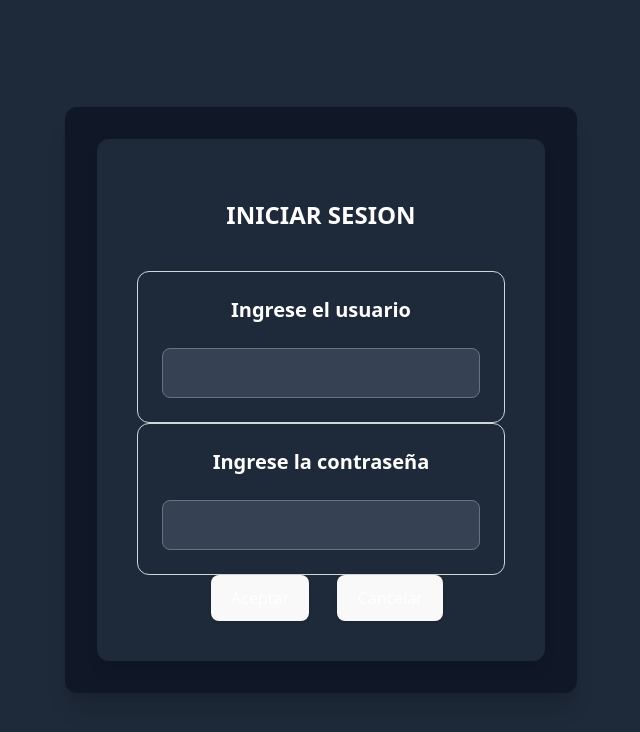
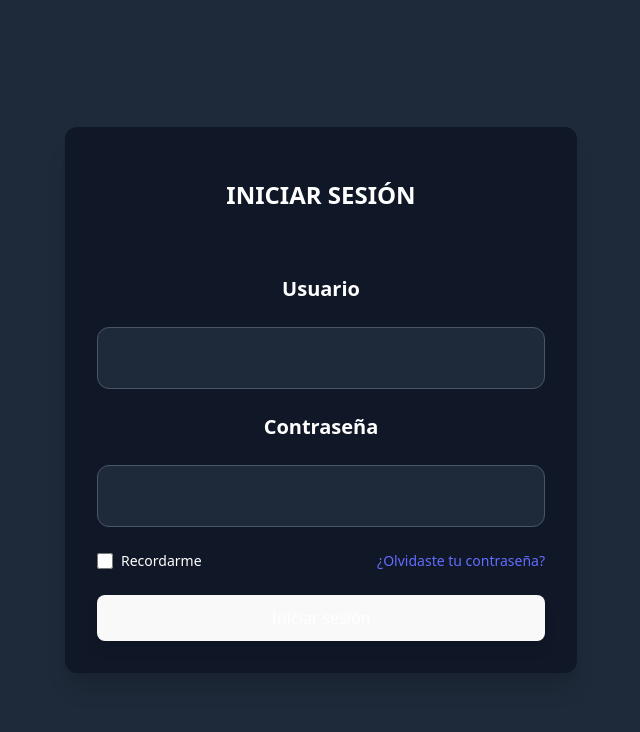
Before and after one commit to MatiasRamirez3097/sua-webservices, a React (Vite) app: page / in a window 1280 px wide. Shown: the top 732 px of the page, without its empty margins (319-959 px from the left). Built offline with nearby package versions, Linux system fonts and the light colour scheme; no server answers.

Commit message:
reworking of Loginform

```diff
--- a/src/components/forms/LoginForm.jsx
+++ b/src/components/forms/LoginForm.jsx
@@ -3,61 +3,86 @@ import { Button, H2, Input, Label, Div } from "..";
 import { signInSchema } from "./signInSchema";
 
 const LoginForm = ({ sendSubmit }) => {
+    const rememberedEmail = localStorage.getItem("rememberedEmail");
+
     return (
         <Formik
             initialValues={{
-                email: "",
+                email: rememberedEmail || "",
                 password: "",
+                remember: !!rememberedEmail,
             }}
             validationSchema={signInSchema}
             onSubmit={(values, actions) => {
-                console.log("disparado");
+                if (values.remember) {
+                    localStorage.setItem("rememberedEmail", values.email);
+                } else {
+                    localStorage.removeItem("rememberedEmail");
+                }
+
                 sendSubmit(values, actions);
             }}
         >
             {({ errors, touched }) => (
-                <Form className="bg-gray-800 p-10 rounded-xl shadow-lg w-full max-w-lg mx-auto">
-                    <H2 label="INICIAR SESION" />
-                    <Div>
-                        <Label label="Ingrese el usuario" />
+                <Form className="space-y-6">
+                    <H2 label="INICIAR SESIÓN" />
+
+                    {/* Usuario */}
+                    <div className="space-y-2">
+                        <Label label="Usuario" />
                         <Field
                             as={Input}
                             name="email"
                             type="text"
-                            placeholder="Ingrese aqui su ususario..."
+                            placeholder="Ingrese su usuario..."
+                            className="w-full px-4 py-4 text-lg rounded-xl bg-gray-800 border border-gray-600 focus:ring-2 focus:ring-blue-500 focus:border-blue-500"
                         />
-                        {errors.email && touched.email ? (
-                            <div className="text-red-500 text-sm">
+                        {errors.email && touched.email && (
+                            <div className="text-red-400 text-sm">
                                 {errors.email}
                             </div>
-                        ) : null}
-                    </Div>
-                    <Div>
-                        <Label label="Ingrese la contraseña" />
+                        )}
+                    </div>
+
+                    {/* Contraseña */}
+                    <div className="space-y-2">
+                        <Label label="Contraseña" />
                         <Field
                             as={Input}
                             name="password"
                             type="password"
-                            placeholder="Ingrese aqui su contraseña..."
+                            placeholder="Ingrese su contraseña..."
+                            className="w-full px-4 py-4 text-lg rounded-xl bg-gray-800 border border-gray-600 focus:ring-2 focus:ring-blue-500 focus:border-blue-500"
                         />
-                        {errors.password && touched.password ? (
-                            <div className="text-red-500 text-sm">
+                        {errors.password && touched.password && (
+                            <div className="text-red-400 text-sm">
                                 {errors.password}
                             </div>
-                        ) : null}
-                    </Div>
-                    <div className="flex justify-center gap-4 ">
-                        <Button
-                            type="submit"
-                            className="inline-flex w-full justify-center rounded-xl bg-green-600 text-lg font-semibold text-white shadow-sm hover:bg-red-500 sm:ml-3 sm:w-auto"
-                            text={"Aceptar"}
-                        ></Button>
-                        <Button
-                            type="submit"
-                            className="inline-flex w-full justify-center rounded-xl bg-red-600 text-lg font-semibold text-white shadow-sm hover:bg-red-500 sm:ml-3 sm:w-auto"
-                            text={"Cancelar"}
-                        ></Button>
+                        )}
                     </div>
+
+                    {/* Recordar usuario */}
+                    <div className="flex items-center justify-between text-sm">
+                        <label className="flex items-center gap-2 cursor-pointer">
+                            <Field
+                                type="checkbox"
+                                name="remember"
+                                className="w-4 h-4 rounded border-gray-600 bg-gray-800 focus:ring-blue-500"
+                            />
+                            Recordarme
+                        </label>
+
+                        <a href="#" className="text-blue-400 hover:underline">
+                            ¿Olvidaste tu contraseña?
+                        </a>
+                    </div>
+
+                    {/* Botón principal */}
+                    <Button
+                        type="submit"
+                        className="w-full py-4 text-lg font-semibold rounded-xl bg-blue-600 hover:bg-blue-700 transition-all duration-200 shadow-lg"
+                        text="Iniciar sesión"
+                    />
                 </Form>
             )}
         </Formik>
```
